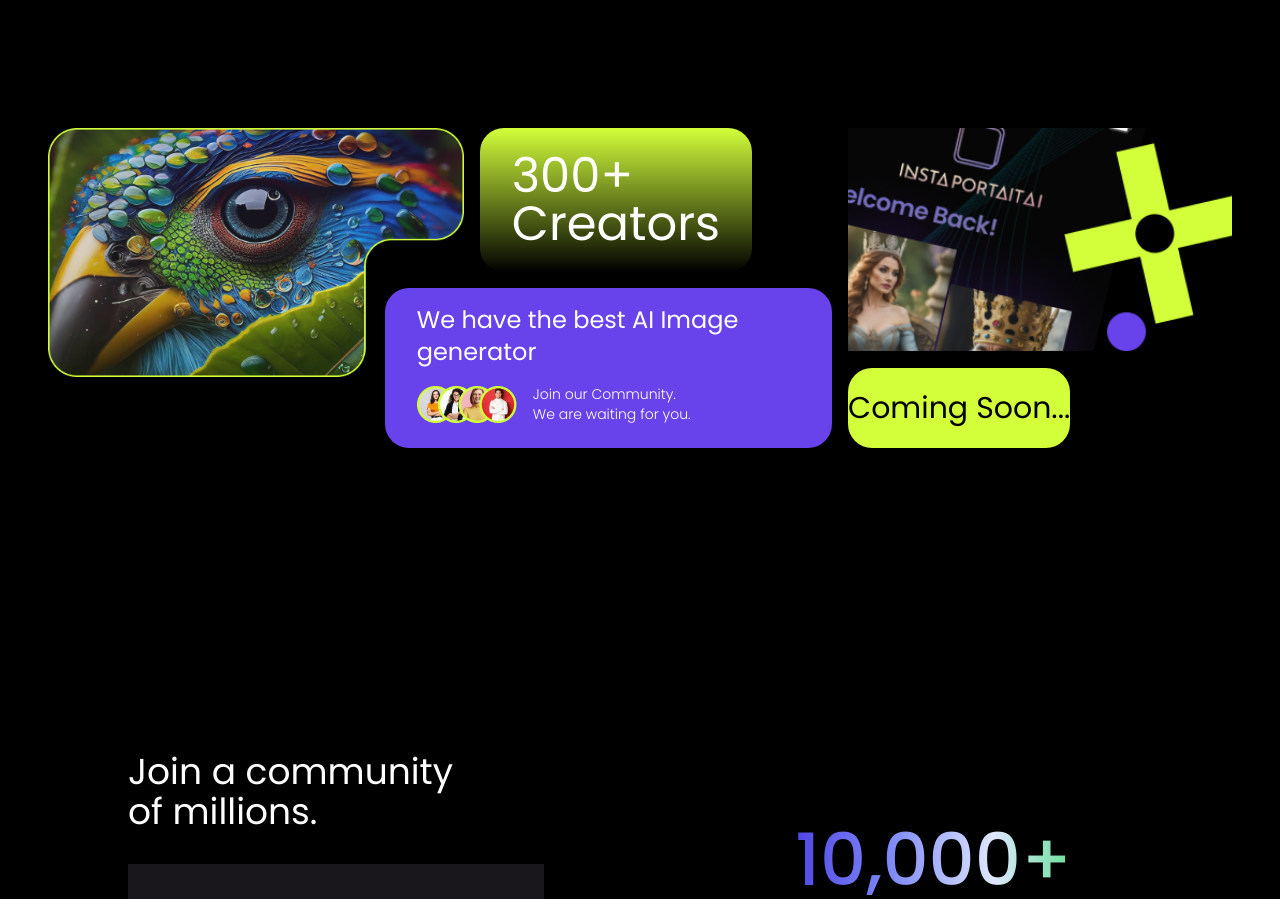
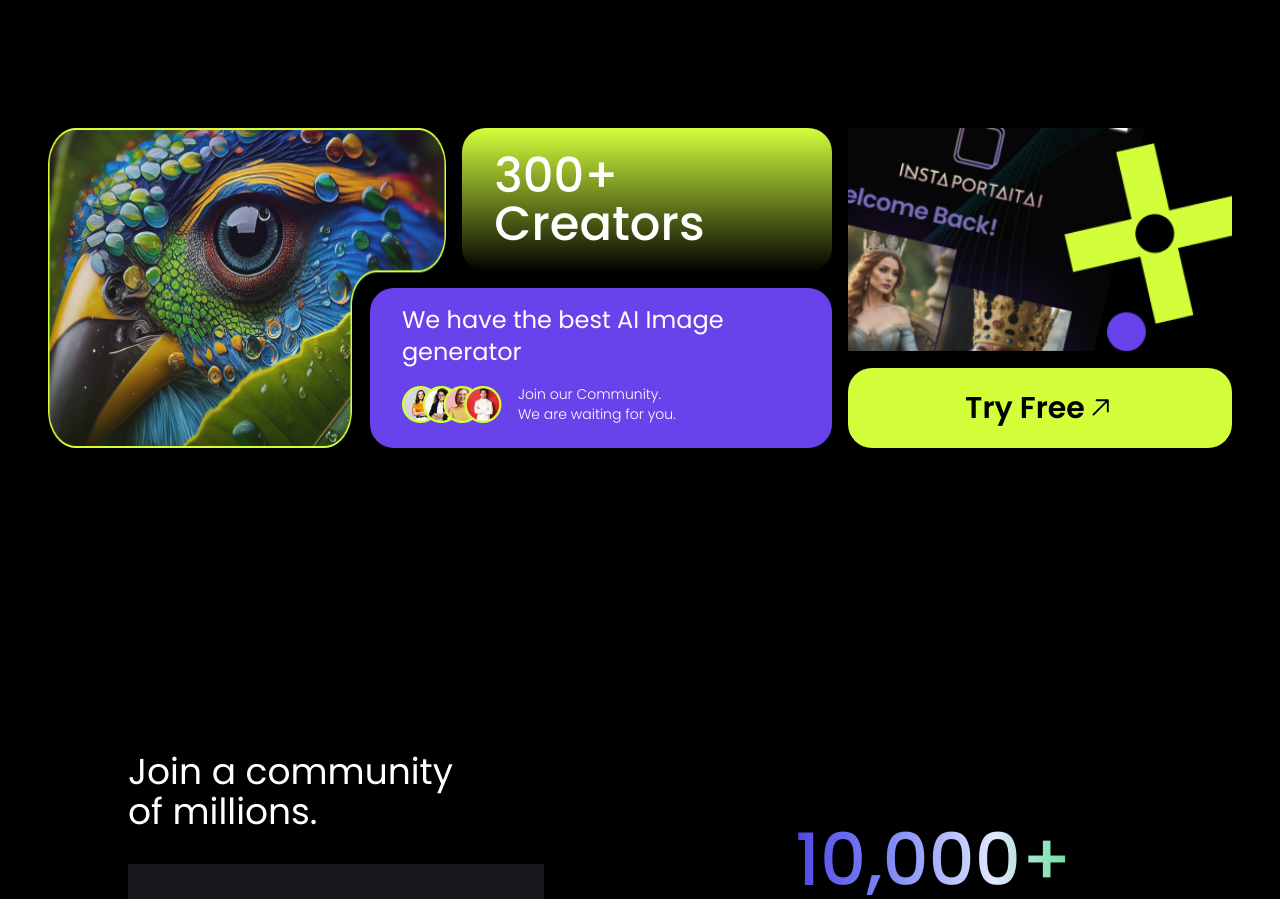
Before and after one commit to TusharKumawat1/chitra-ai, a Next.js app: page / in a window 1280 px wide. Shown: the part 940-1839 px from the top of the page. Built offline with nearby package versions, Linux system fonts and the light colour scheme.

Commit message:
fixed responsiveness and layout collisions of hero2 section!

```diff
--- a/src/animations/animations.tsx
+++ b/src/animations/animations.tsx
@@ -7,7 +7,7 @@ type config = {
     visible: {opacity?: number, x?: number, y?: number},
 };
 
-export default function Base({children, variants, delay, width="full"}: {
+export default function Base({children, variants, delay, width="100%"}: {
     children: JSX.Element,
     variants: config,
     delay: number,
--- a/src/components/Hero2.tsx
+++ b/src/components/Hero2.tsx
@@ -2,37 +2,37 @@ import Image from "next/image";
 import Subtract from "../../public/Subtract.png";
 import UsersAvatarPhoto from "../../public/UsersAvatarPhoto.png";
 import bgImage from "../../public/bg-image2.png";
-import {SlideDown, SlideLeft, SlideRight, SlideUp} from "@/animations/animations";
+import { SlideDown, SlideLeft, SlideRight, SlideUp } from "@/animations/animations";
 import React from "react";
+import { GoArrowUpRight } from "react-icons/go";
 
 export default function Hero2() {
     return (
-        <div className="w-full my-16 xl:mt-40">
+        <div className="w-full my-16 xl:mt-40 cursor-default">
             <div className="max-w-screen-2xl mx-auto px-4 md:px-12">
-                <div className="grid grid-cols-1 md:grid-cols-3 gap-4">
-                    <div className="flex col-span-1 md:col-span-2 z-10">
-                        <div className="mr-4 hidden xl:inline-flex">
+                <div className="grid grid-cols-1 md:grid-cols-2 xl:grid-cols-3 gap-4">
+                    <div className="flex col-span-1 xl:col-span-2 z-10">
+                        <div className="mr-4 hidden xl:inline-flex hover:scale-[1.05] z-10 ease-linear duration-300 cursor-pointer">
                             <SlideRightSection delay={0.2}>
-                                <Image src={Subtract} alt="parrotEye"/>
+                                <Image src={Subtract} objectFit="fit" alt="parrotEye" className="h-[320px] w-full" />
                             </SlideRightSection>
                         </div>
                         <div className="flex-col flex-auto">
                             <SlideDownSection delay={0.5}>
                                 <div
-                                    className="h-36 mb-4 px-8 py-4 rounded-3xl text-5xl flex bg-gradient-to-b from-[#D2FF3A] to-[#000000]">
-                                    <div className="my-auto">
+                                    className="h-36 mb-4 pl-8 py-4 rounded-3xl text-5xl items-start flex bg-gradient-to-b from-[#D2FF3A] to-[#000000]">
+                                    <div className="my-auto font-medium">
                                         <h1>300+</h1>
                                         <h1>Creators</h1>
                                     </div>
                                 </div>
                             </SlideDownSection>
-                            <div className="xl:-ml-[27%]">
+                            <div className="xl:-ml-[25%]">
                                 <SlideUpSection delay={0.8}>
                                     <div className="h-40 z-10 bg-[#6843EC] p-4 rounded-3xl">
-                                        <h1 className="text-2xl ml-4 mb-4 max-w-[400px]">We have the best AI Image
-                                            generator</h1>
+                                        <h1 className="text-2xl ml-4 mb-4 xl:w-full">We have the best AI Image generator</h1>
                                         <div className="flex items-center ml-4">
-                                            <Image className="mr-4" src={UsersAvatarPhoto} alt="UserAvatar"/>
+                                            <Image className="mr-4" src={UsersAvatarPhoto} alt="UserAvatar" />
                                             <div className="font-light text-sm">
                                                 <p>Join our Community.</p>
                                                 <p>We are waiting for you.</p>
@@ -45,14 +45,15 @@ export default function Hero2() {
                     </div>
                     <div className="z-10">
                         <SlideLeftSection delay={1.1}>
-                            <div className="h-56 mb-4 rounded-3xl">
-                                <Image className="object-cover w-full h-full" src={bgImage} alt="parrotEye"/>
+                            <div className="h-56 mb-4 rounded-3xl hover:scale-[1.1] z-10 ease-linear duration-300 cursor-pointer">
+                                <Image className="object-cover w-full h-full" src={bgImage} alt="parrotEye" />
                             </div>
                         </SlideLeftSection>
                         <SlideUpSection delay={1.4}>
-                            <button className="h-20 text-black text-3xl w-full bg-[#D2FF3A] rounded-3xl">
-                                <div className="flex justify-center items-center">
-                                    Coming Soon...
+                            <button className="h-20 text-black w-full text-3xl bg-[#D2FF3A] rounded-3xl hover:bg-[#bde04b]">
+                                <div className="flex justify-center items-center font-[600]">
+                                    Try Free
+                                    <GoArrowUpRight />
                                 </div>
                             </button>
                         </SlideUpSection>
@@ -63,7 +64,7 @@ export default function Hero2() {
     )
 }
 
-const SlideLeftSection = ({children, delay}: { children: JSX.Element, delay: number }) => {
+const SlideLeftSection = ({ children, delay }: { children: JSX.Element, delay: number }) => {
     return (
         <div>
             <div className="hidden md:flex">
@@ -78,7 +79,7 @@ const SlideLeftSection = ({children, delay}: { children: JSX.Element, delay: num
     )
 }
 
-const SlideRightSection = ({children, delay}: { children: JSX.Element, delay: number }) => {
+const SlideRightSection = ({ children, delay }: { children: JSX.Element, delay: number }) => {
     return (
         <div>
             <div className="hidden md:flex">
@@ -93,7 +94,7 @@ const SlideRightSection = ({children, delay}: { children: JSX.Element, delay: nu
     )
 }
 
-const SlideUpSection = ({children, delay}: { children: JSX.Element, delay: number }) => {
+const SlideUpSection = ({ children, delay }: { children: JSX.Element, delay: number }) => {
     return (
         <div>
             <div className="hidden md:flex">
@@ -108,7 +109,7 @@ const SlideUpSection = ({children, delay}: { children: JSX.Element, delay: numbe
     )
 }
 
-const SlideDownSection = ({children, delay}: { children: JSX.Element, delay: number }) => {
+const SlideDownSection = ({ children, delay }: { children: JSX.Element, delay: number }) => {
     return (
         <div>
             <div className="hidden md:flex">
```
Also changed, not shown: 2 other files (tests, documents, lock files or other folders).
